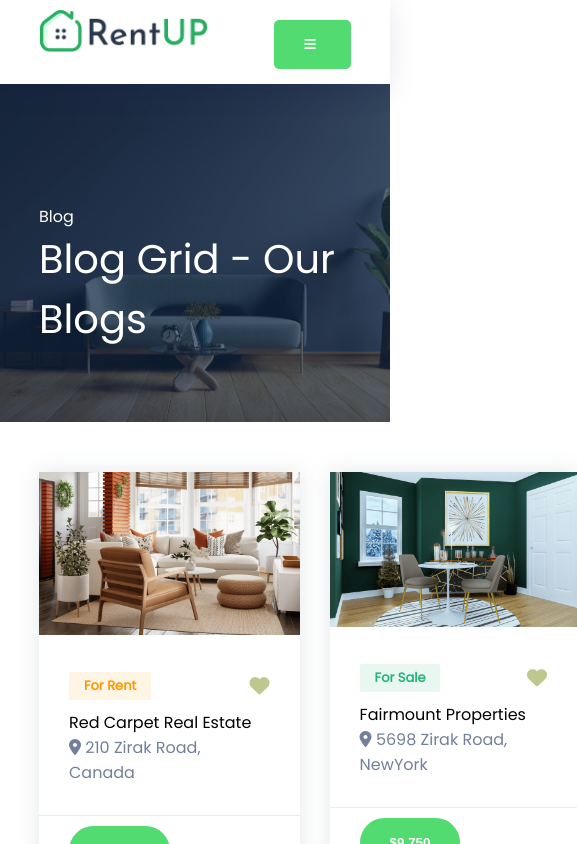
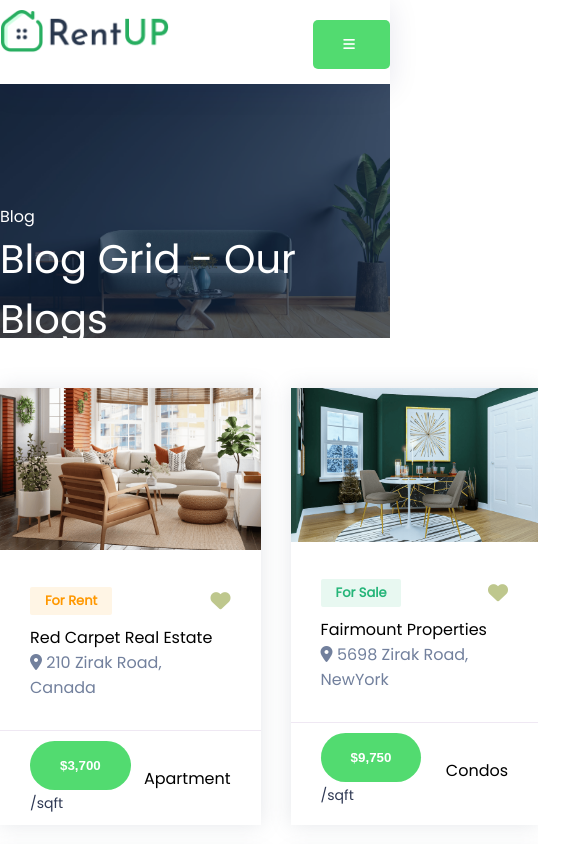
Before and after one commit to Koima-Sam/Real-Estate-Website, a React (Create React App) app: page /blog in a window 390 px wide. Shown: the top 844 px of the page, 577 px wide, since content can reach past the window. Built offline with nearby package versions, Linux system fonts and the light colour scheme.

Commit message:
fix responsiveness

```diff
--- a/src/App.css
+++ b/src/App.css
@@ -175,4 +175,13 @@ img{
   .grid3,.grid4,.grid5{
     grid-template-columns: repeat(2,1fr);
   }
+  .heading{
+    width: 100%;
+  }
+  .container{
+    max-width: 100%;
+  }
+  .back,.back::after, .back img{
+    height: 30vh;
+  }
 }
```
